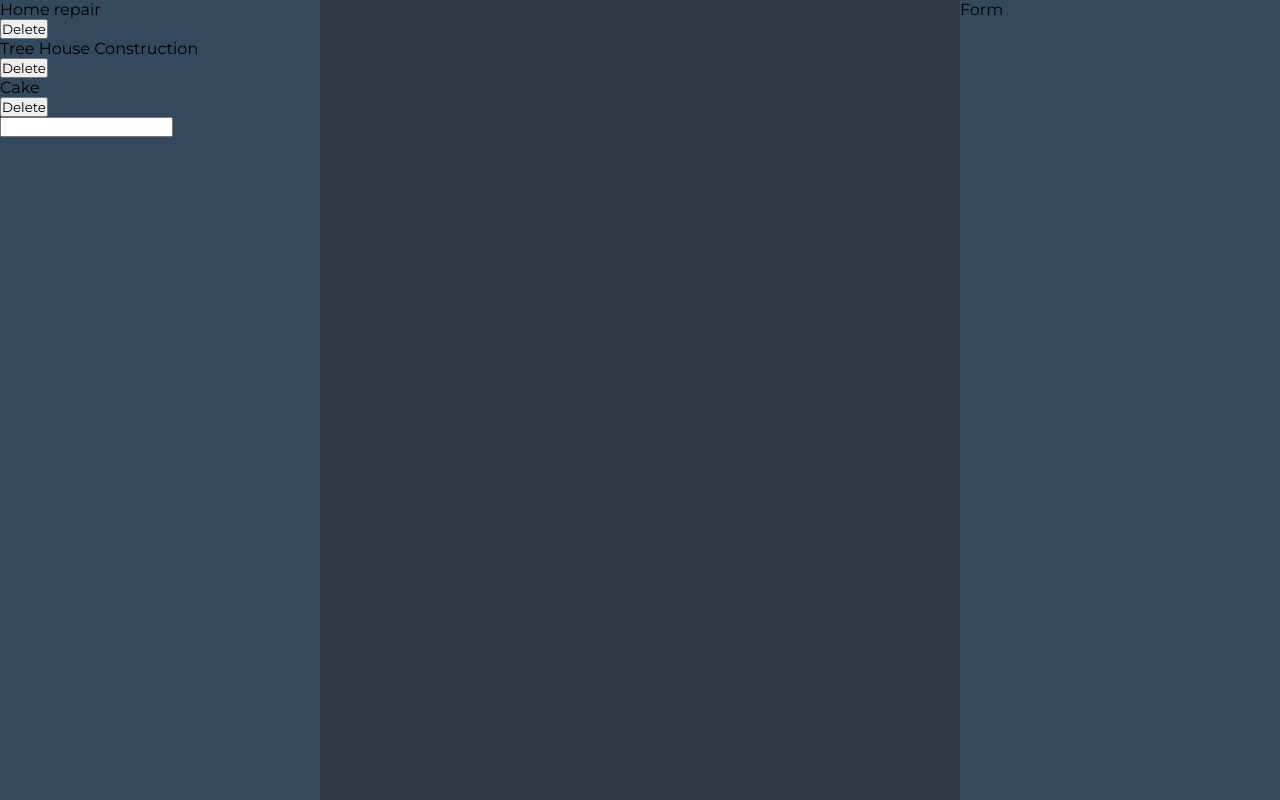
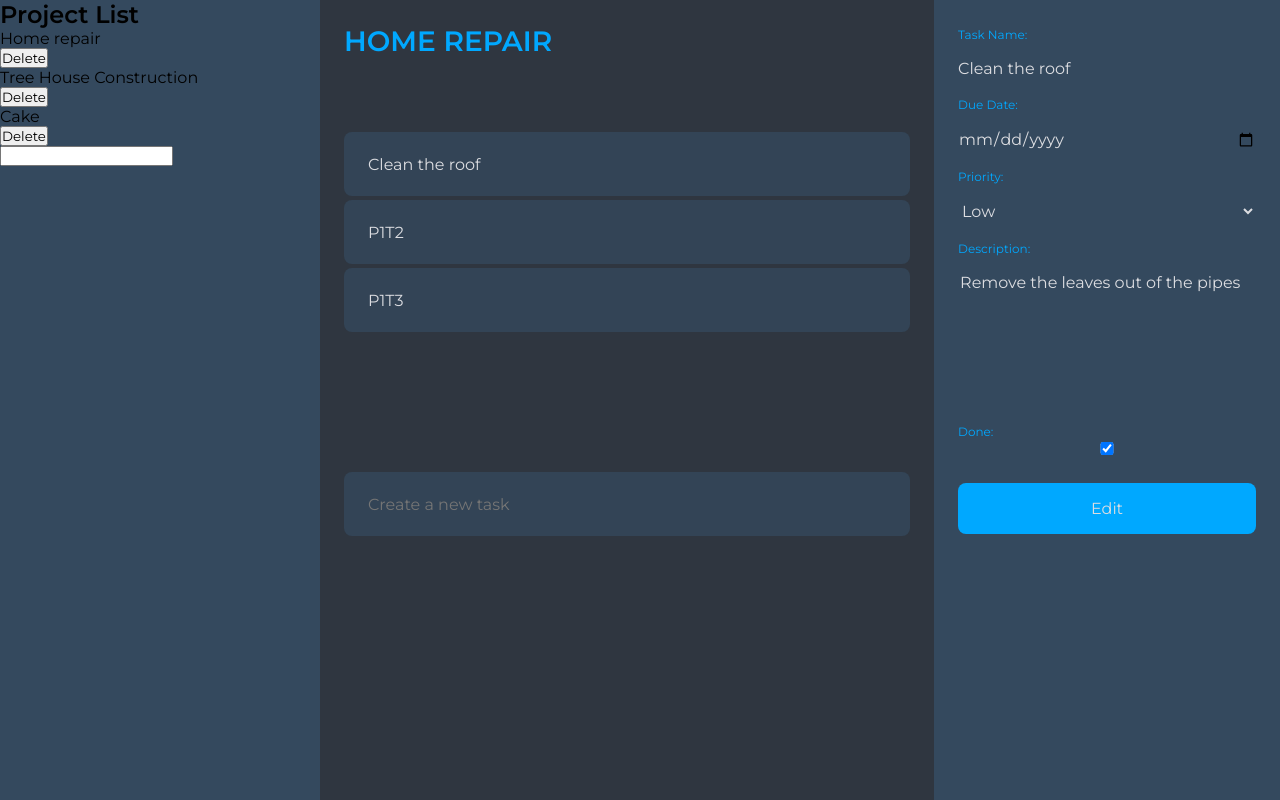
Before and after one commit to SantiagoGuerra/to-do, a website built with webpack: page src/index.html in a window 1280 px wide. Built offline with nearby package versions, Linux system fonts and the light colour scheme.

Commit message:
add styles edit form with styles, from inputs to the submit button

```diff
--- a/src/actions/loadProjectList.js
+++ b/src/actions/loadProjectList.js
@@ -6,6 +6,7 @@ import Project from '../logic/project';
 
 export default function loadProjectList(projectList) {
   document.querySelector('#projectList').innerHTML = '';
+  appendChild('#projectList', 'Project List', 'project-list', 'h2');
   projectList.forEach(project => {
     const projectListElem = appendChild('#projectList', `<p class='project-name'>${project.name}</p>`, project.id, 'div');
     projectListElem.querySelector('.project-name').addEventListener('click', () => {
--- a/src/actions/loadTasks.js
+++ b/src/actions/loadTasks.js
@@ -6,6 +6,7 @@ import Task from '../logic/task';
 export default function loadTasks(project) {
   const taskContainerID = `project${project.id}`;
   document.querySelector('#tasks').innerHTML = '';
+  appendChild('#tasks', project.name, '', 'h2').classList.add('task-project-title');
   appendChild('#tasks', '', taskContainerID, 'div').classList.add('task-list');
   project.tasks.forEach(task => {
     const projectElem = appendChild(`#${taskContainerID}`, `<p class='task-title'>${task.title}</p>      `, task.id, 'div');
--- a/src/components/TaskInformation/index.js
+++ b/src/components/TaskInformation/index.js
@@ -2,22 +2,39 @@ export default function TaskInformation(task) {
   return `
     <form id="edit-task-form" class='task-information'>
 
-      <label>Title:</label><br>
-      <input id="task-title" class="text-color-black" value="${task.title}"/> <br>
+      <label for="task-title">
+        Task Name:
+      </label>
+      <input id="task-title" class="edit-input edit-input-title" value="${task.title}"/>
 
-      <label>Description:</label><br>
-      <textarea id="task-description" class="text-color-black">${task.description} </textarea> <br>
+      <label for="task-duedate">
+        Due Date:
+      </label>
+      <input id="task-duedate" type="date" class="edit-input edit-input-date" value="${task.dueDate}"/>
 
-      <label>Due Date:</label><br>
-      <input id="task-duedate" type="date" class="text-color-black" value="${task.dueDate}"/>  <br>
+      <label for="task-priority">
+        Priority:
+      </label>
+      <select id="task-priority" class="edit-input edit-input-select">
+          <option value="low" ${task.priority === 'low' ? 'selected' : ''}>Low</option>
+          <option value="medium" ${task.priority === 'medium' ? 'selected' : ''}>Medium</option>
+          <option value="high" ${task.priority === 'high' ? 'selected' : ''}>High</option>
+      </select> <br>
 
-      <label>Priority:</label><br>
-      <input id="task-priority" class="text-color-black" value="${task.priority}"/>  <br>
 
-      <label>Done:</label><br>
-      <input id="task-done" type="checkbox" class="text-color-black" ${task.done ? 'checked' : ''}/>  <br>
+      <label for="task-description">
+        Description:
+      </label>
 
-      <button id="send-form-button" class="text-color-black" type="submit">Edit</button>
+      <textarea id="task-description" class="edit-input edit-input-description" draggable="false">${task.description} </textarea> <br>
+
+
+      <label for="">
+        Done:
+      </label>
+      <input id="task-done" type="checkbox" class="edit-input edit-input-checkbox" ${task.done ? 'checked' : ''}/>
+
+      <button id="send-form-button" class="edit-input edit-input-submit" type="submit">Edit</button>
     </form>
   `;
 }
--- a/src/index.html
+++ b/src/index.html
@@ -13,13 +13,12 @@
 
     <div class="task-container">
       <div id="tasks">
-
       </div>
     </div>
 
 
     <div class="edit-task">
-      Form
+
     </div>
 
 </div>
--- a/src/index.js
+++ b/src/index.js
@@ -2,7 +2,13 @@ import './styles/main.scss';
 // import './testing/main';
 import state from './state';
 import loadProjectList from './actions/loadProjectList';
+import loadTasks from './actions/loadTasks';
+import loadTaskInformation from './actions/loadTaskInformation';
 
 window.addEventListener('load', () => {
   loadProjectList(state.projectList.projects);
+  const project = state.projectList.projects[0]
+  loadTasks(project);
+  const task = project.tasks[0];
+  loadTaskInformation(task, project.id)
 });
--- a/src/styles/components/_editTask.scss
+++ b/src/styles/components/_editTask.scss
@@ -1,5 +1,45 @@
-.edit-task {
-  background: #34495E;
-  min-width: 320px;
-  height: 100%;
+.edit {
+
+  &-task {
+    background: #34495E;
+    min-width: 320px;
+    height: 100%;
+    padding: 24px;
+  }
+
+  &-input {
+    color: var(--light-color);
+    background: var(--second-color);
+    padding: 16px 0 ;
+    font-size: 16px;
+    border: none;
+    display: inline-block;
+    width: 100%;
+
+    &-description {
+      resize: none;
+      height: 160px;
+      padding: 16px 2px;
+
+      &:focus {
+        border: .5px var(--third-color) solid;
+      }
+    }
+
+    &-checkbox {
+      display: inline-block;
+    }
+
+    &-submit {
+      background: var(--third-color);
+      margin-top: 24px;
+      border-radius: 8px;
+    }
+  }
 }
+
+label {
+  color: var(--third-color);
+  font-size: 12px;
+  margin-bottom: 8px;
+}
--- a/src/styles/components/_tasks.scss
+++ b/src/styles/components/_tasks.scss
@@ -11,6 +11,13 @@
       width: 100%;
     }
 
+  }
+
+  &-project-title {
+    color: var(--third-color);
+    font-size: 28px;
+    text-transform: uppercase;
+    margin-bottom: 74px;
   }
 
   &-list {
@@ -45,6 +52,7 @@
   }
 }
 
+
 .add-new-task {
   color: var(--light-color);
   background: var(--alt-second-color);
```
